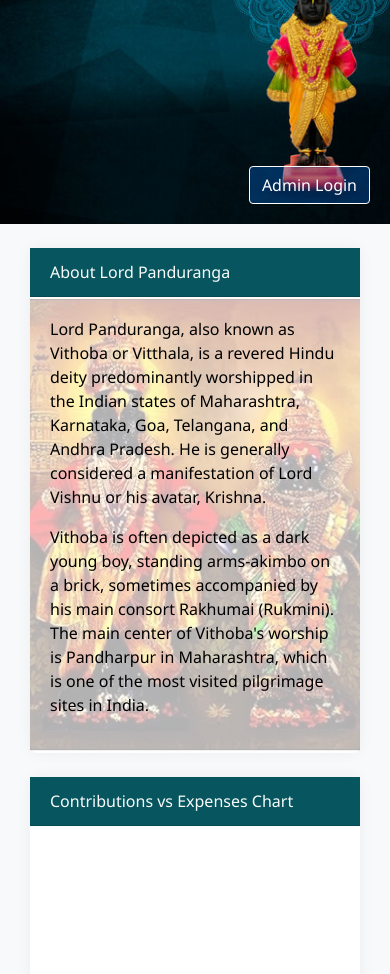
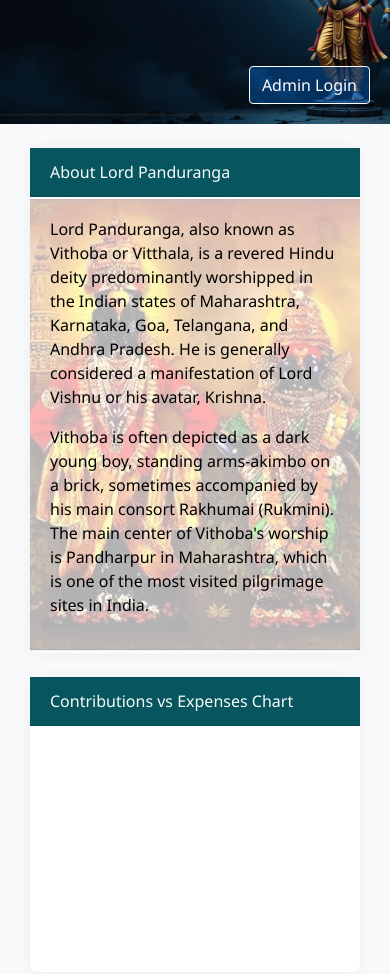
Before and after one commit to AppDeveloperAKJ/PandurangarTemple, a plain HTML site: page index.html in a window 390 px wide. Shown: the part 126-1100 px from the top of the page. Drawn offline with nearby package versions, Linux system fonts and the light colour scheme; no server answers.

Commit message:
Inmage update

```diff
--- a/css/style.css
+++ b/css/style.css
@@ -24,6 +24,14 @@ body {
     left: 0;
     z-index: 1; /* Behind the content */
 }
+
+@media (max-width: 767px) { /* Adjust breakpoint as needed (e.g., Bootstrap's sm/md breakpoint) */
+    .header-container {
+        height: 250px; /* Potentially smaller height on mobile */
+    }
+
+}
+
 
 .header-brand { /* New container for logo and title */
     position: absolute; /* Position relative to header-container */
--- a/index.html
+++ b/index.html
@@ -10,7 +10,7 @@
 <body>
     <!-- Integrated Header with Background Image -->
     <div class="header-container">
-        <img src="wallpaper.jpg" alt="Temple Background" class="header-background-image">
+        <img src="panduwallp.png" alt="Temple Background" class="header-background-image">
 
         <div class="header-brand">
             <img src="logo.jpg" alt="Logo" class="header-logo">
```
Also changed, not shown: panduwallp.png (added).
